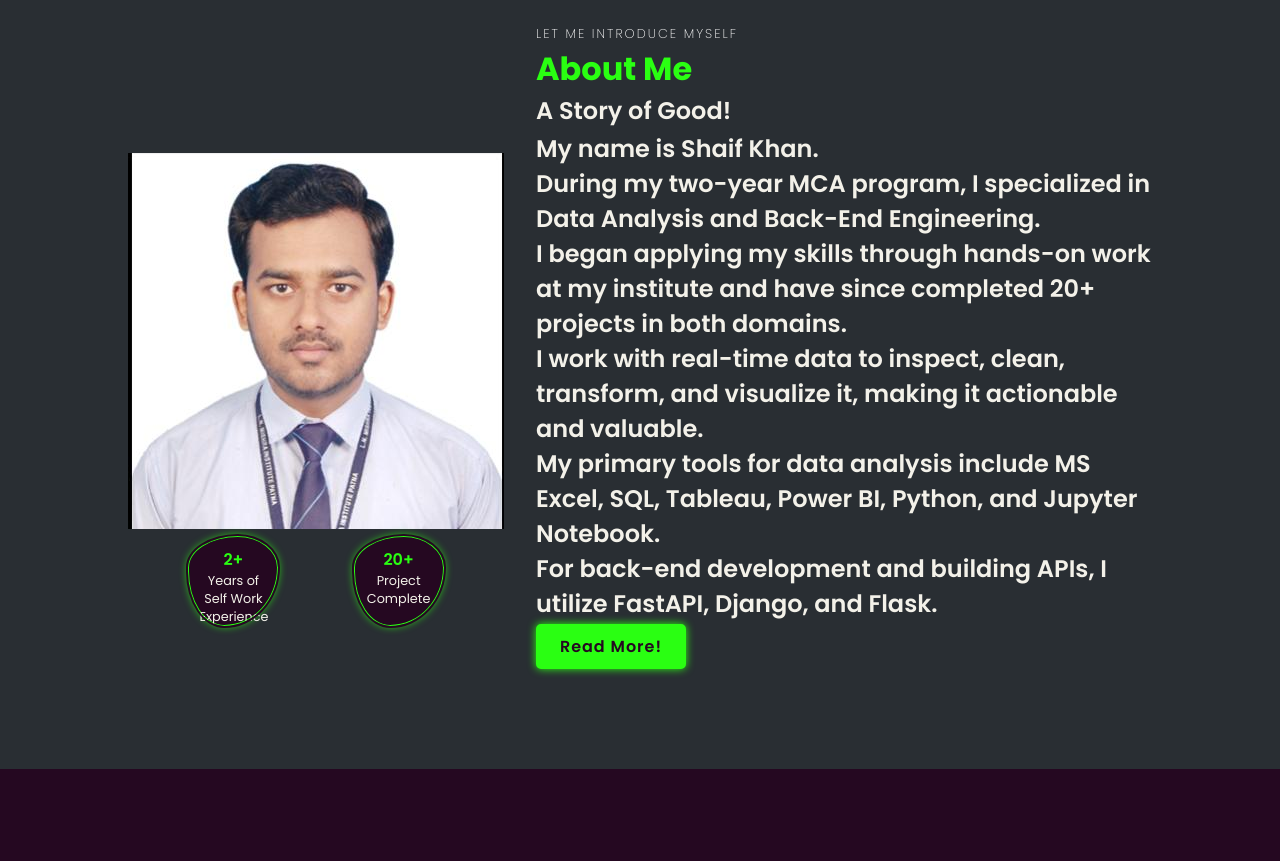
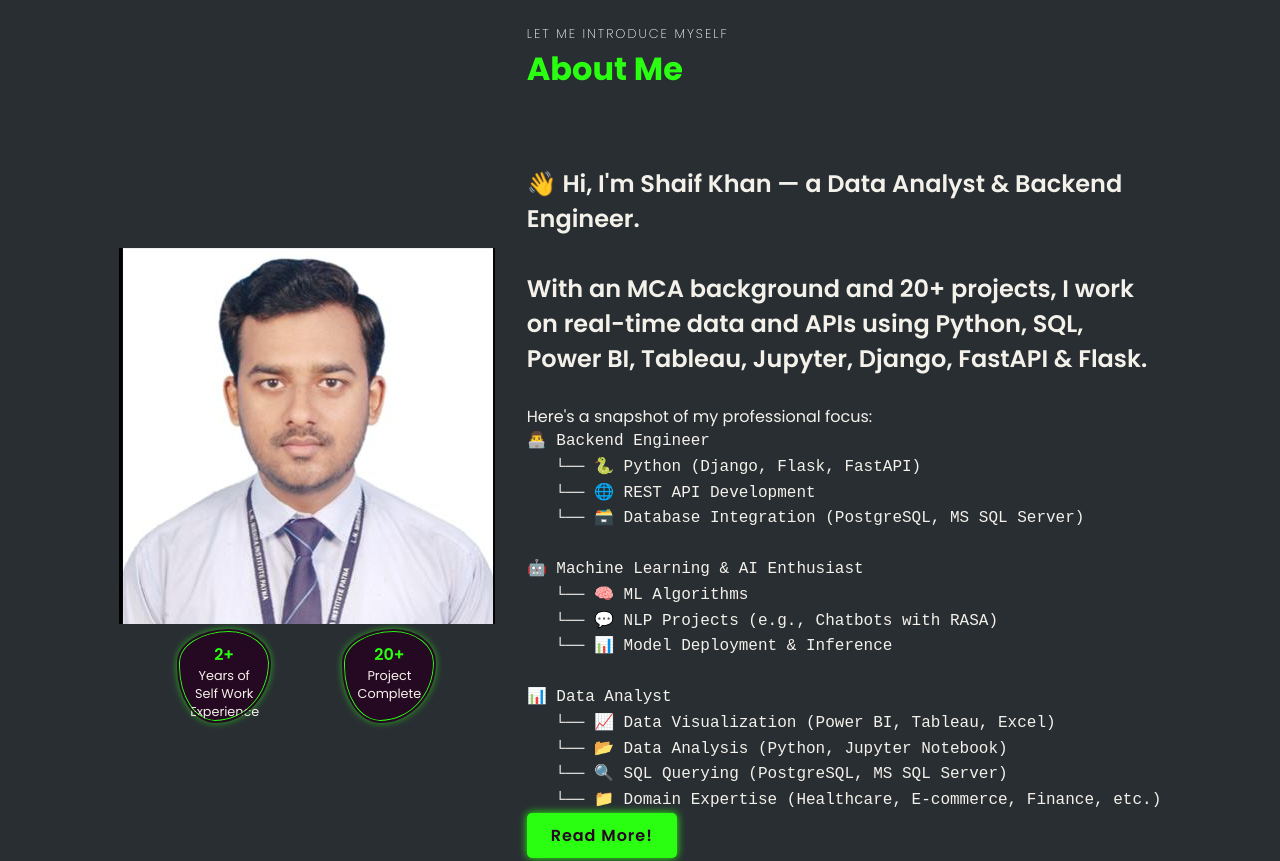
Before and after one commit to Shaif-Khan/My-Portfolio-Website, a plain HTML site: page index.html in a window 1280 px wide. Shown: the part 880-1741 px from the top of the page. Drawn offline with nearby package versions, Linux system fonts and the light colour scheme; some packages are replaced by stand-ins of ours; a script that the page names is missing.

Commit message:
Update index.html

```diff
--- a/index.html
+++ b/index.html
@@ -30,9 +30,7 @@
                 <h3>And I'm a</h3>
                 <h3>
                     <span class="word">Backend&nbsp;Engineer</span>
-                    <span class="word">Backend&nbsp;Engineer</span>
-                    <span class="word">ML|AI&nbsp;Enthusiast</span>
-                    <span class="word">ML|AI&nbsp;Enthusiast</span>
+                    <span class="word">Machine&nbsp;Learning&nbsp; &&nbsp;AI&nbsp;Enthusiast</span>
                     <span class="word">Data&nbsp;Analyst</span>
                 </h3>
             </div>
@@ -59,7 +57,7 @@
             </div>
             <div class="home-image scroll-scale">
                 <div class="img-box">
-                    <img src="shaif khan photo.JPG" alt="">
+                    <img class="photo" src="shaif khan photo.JPG" alt="">
                 </div>
                 <div class="liquid-shape">
                     <svg viewBox= "0 0 500 500" xmlns="http://www.w3.org/2000/svg" xmlns:xlink="http://www.w3.org/1999/xlink"
@@ -108,7 +106,7 @@
     <!--about section-------------------------------------------------------------------------------->
     <section id="about" class="about">
         <div class="img-about scroll-scale">
-            <img src="shaif khan photo.JPG" alt="">
+            <img class="photo_2" src="shaif khan photo.JPG" alt="">
 
             <div class="info-about1">
                 <span>2+</span>
@@ -124,15 +122,35 @@
             <div class="about-content scroll-scale">
                 <span>Let me introduce myself</span>
                 <h2>About Me</h2>
-                <h3>A Story of Good!</h3>
                 <h3>
-  My name is Shaif Khan.<br>
-  During my two-year MCA program, I specialized in Data Analysis and Back-End Engineering.<br>
-  I began applying my skills through hands-on work at my institute and have since completed 20+ projects in both domains.<br>
-  I work with real-time data to inspect, clean, transform, and visualize it, making it actionable and valuable.<br>
-  My primary tools for data analysis include MS Excel, SQL, Tableau, Power BI, Python, and Jupyter Notebook.<br>
-  For back-end development and building APIs, I utilize FastAPI, Django, and Flask.
+  <br><br>
+
+ <h3>
+  👋 Hi, I'm Shaif Khan — a Data Analyst & Backend Engineer.<br><br>
+
+  With an MCA background and 20+ projects, I work on real-time data and APIs using Python, SQL, Power BI, Tableau, Jupyter, Django, FastAPI & Flask.
 </h3>
+<br>
+  Here's a snapshot of my professional focus:
+</h3>
+
+<pre style="font-size: 16px; line-height: 1.6em;">
+👨‍💻 Backend Engineer
+   └── 🐍 Python (Django, Flask, FastAPI)
+   └── 🌐 REST API Development
+   └── 🗃️ Database Integration (PostgreSQL, MS SQL Server)
+
+🤖 Machine Learning & AI Enthusiast
+   └── 🧠 ML Algorithms
+   └── 💬 NLP Projects (e.g., Chatbots with RASA)
+   └── 📊 Model Deployment & Inference
+
+📊 Data Analyst
+   └── 📈 Data Visualization (Power BI, Tableau, Excel)
+   └── 📂 Data Analysis (Python, Jupyter Notebook)
+   └── 🔍 SQL Querying (PostgreSQL, MS SQL Server)
+   └── 📁 Domain Expertise (Healthcare, E-commerce, Finance, etc.)
+</pre>
 
                 <div class="btn-box">
                     <a href="https://github.com/Shaif-Khan" class="btn">Read More!</a>
```
